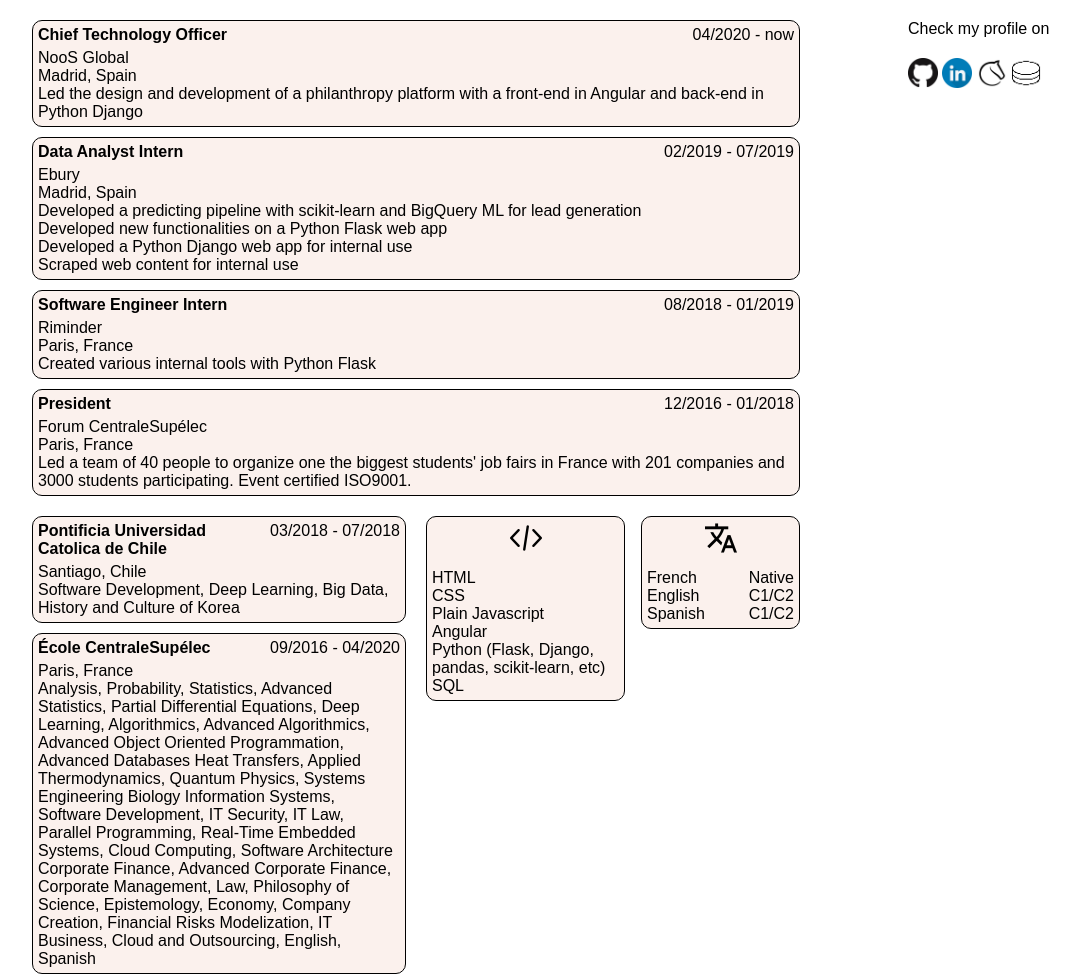
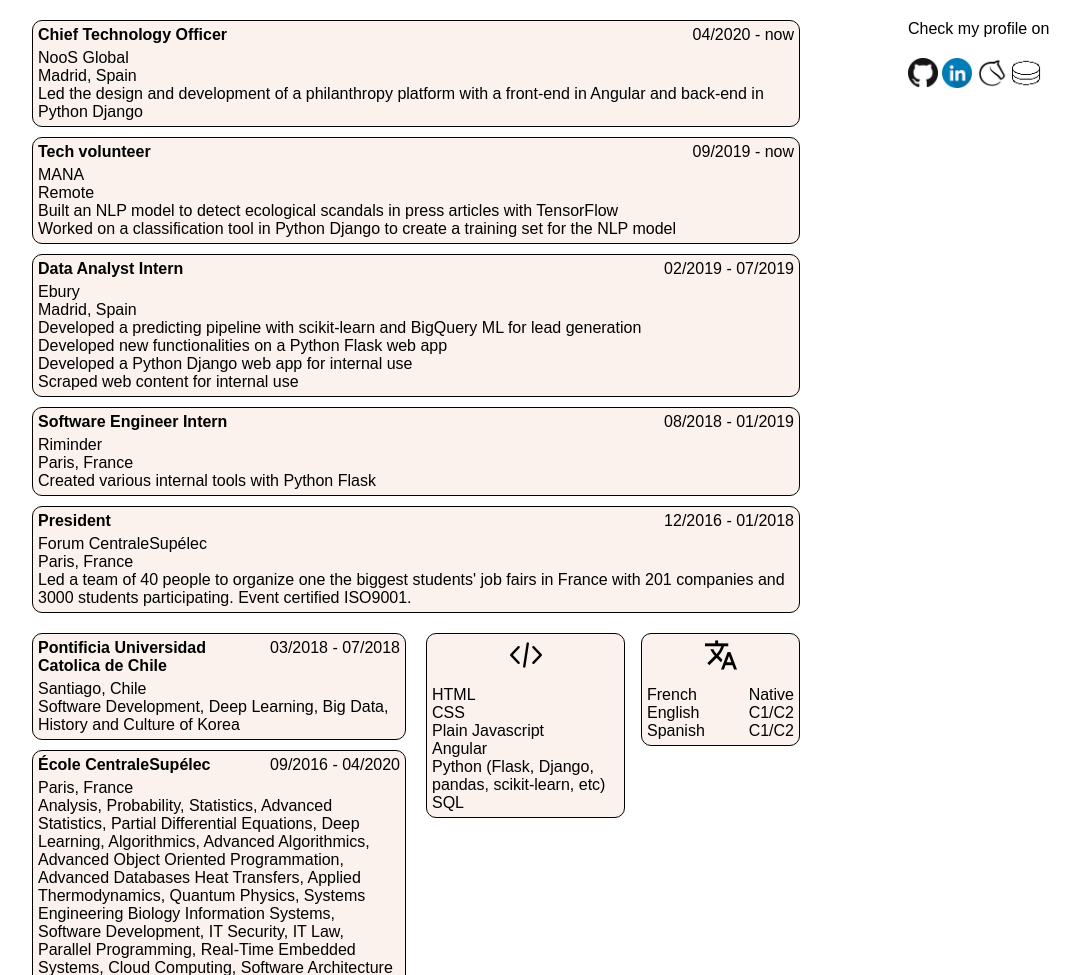
Before and after one commit to lulupet/lucas-petit, a Flask app: page / in a window 1280 px wide. Shown: the part 120-1095 px from the top of the page, without its empty margins (180-1260 px from the left). Run offline with Flask 2, Linux system fonts and the light colour scheme.

Commit message:
feat(home): added MANA

```diff
--- a/app/templates/home.html
+++ b/app/templates/home.html
@@ -11,6 +11,16 @@
             Led the design and development of a philanthropy platform with a front-end in Angular and back-end in Python Django
         </div>
     </div>
+    <div class="experience-wrapper">
+            <div class="experience-date">09/2019 - now</div>
+            <div class="experience-title">Tech volunteer</div>
+            <div class="experience-company">MANA</div>
+            <div class="experience-location">Remote</div>
+            <div class="experience-summary">
+                Built an NLP model to detect ecological scandals in press articles with TensorFlow<br>
+                Worked on a classification tool in Python Django to create a training set for the NLP model
+            </div>
+        </div>
     <div class="experience-wrapper">
         <div class="experience-date">02/2019 - 07/2019</div>
         <div class="experience-title">Data Analyst Intern</div>
```
